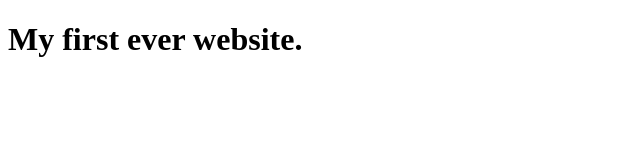
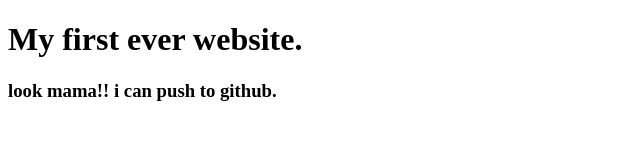
Before and after one commit to meghnathbromon/my-first-website, a plain HTML site: page index.html in a window 1280 px wide. Shown: the whole page, without its empty margins (0-640 px from the left). Drawn offline with Linux system fonts and the light colour scheme.

Commit message:
learned github

```diff
--- a/index.html
+++ b/index.html
@@ -8,5 +8,6 @@
 </head>
 <body>
     <h1>My first ever website.</h1>
+    <h3>look mama!! i can push to github.</h3>
 </body>
 </html>
```
